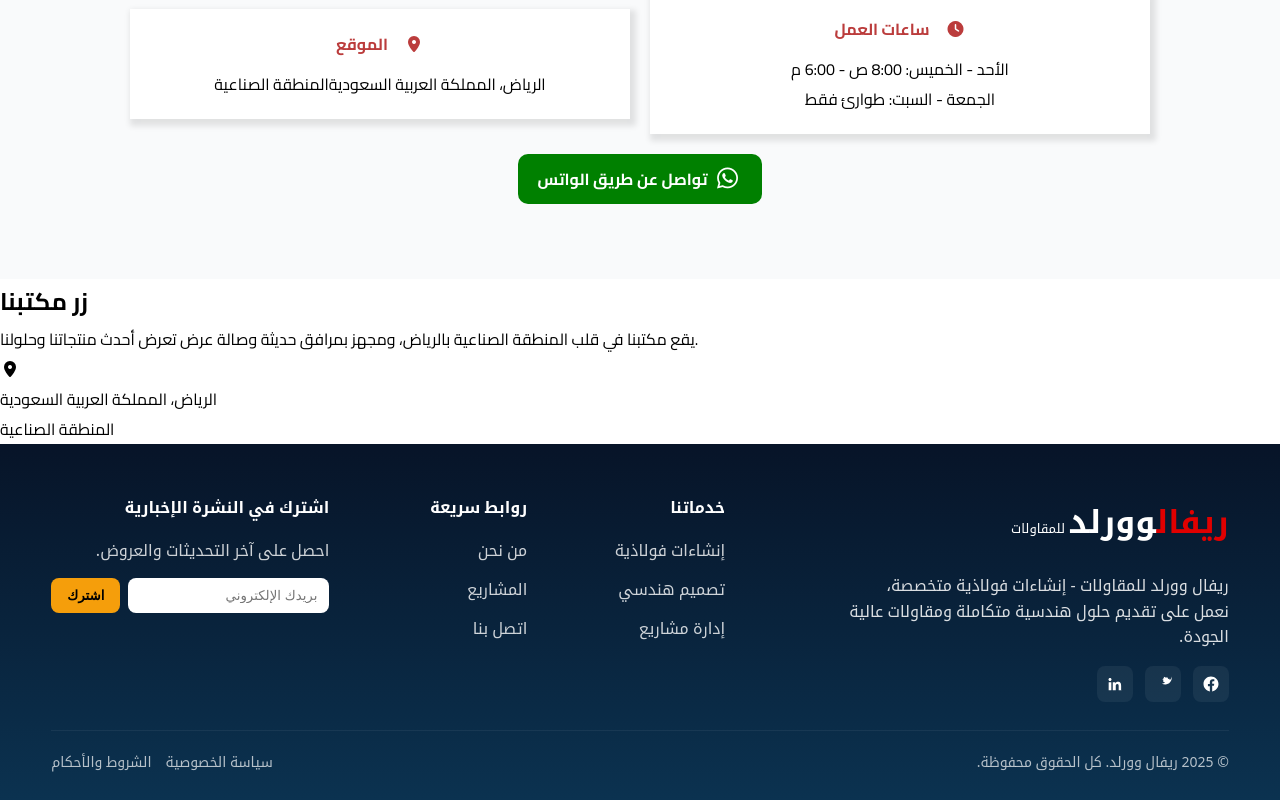
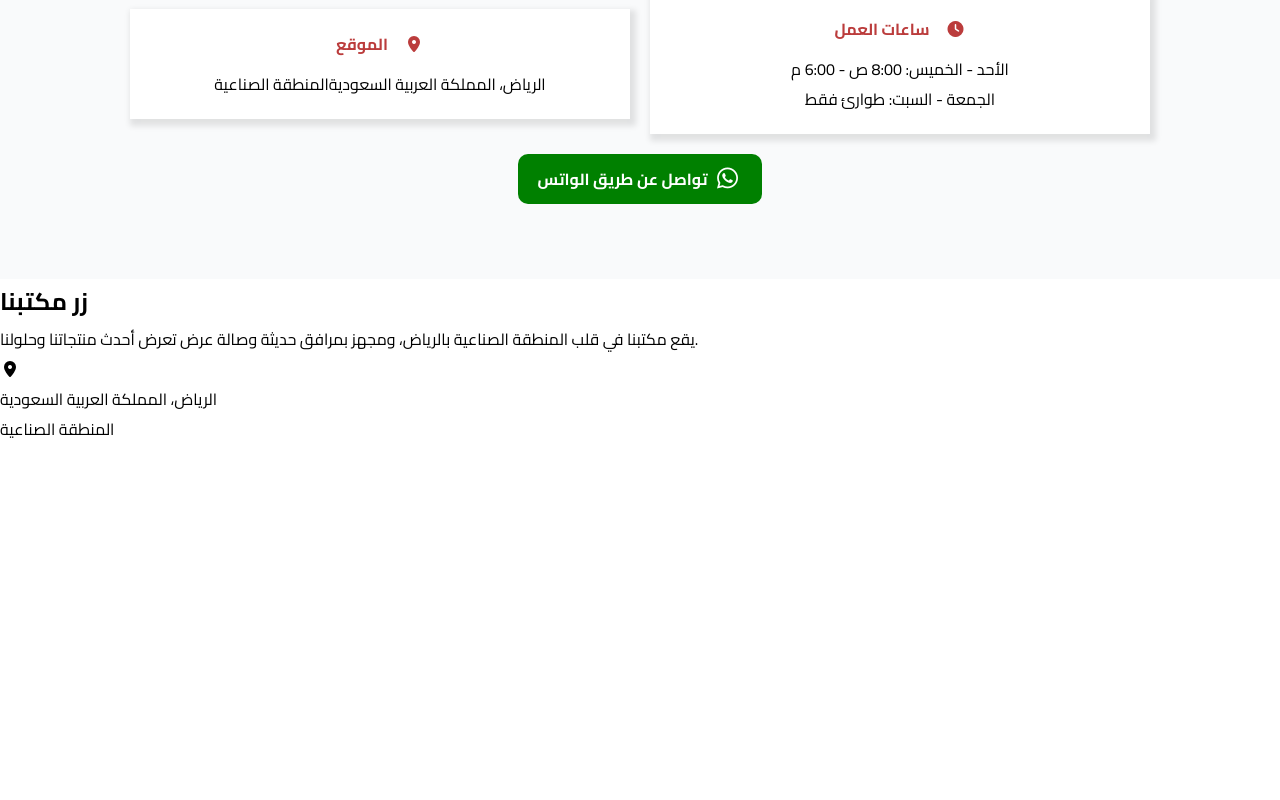
Before and after one commit to SHLcomp/reval-world, a React (Vite) app: page / in a window 1280 px wide. Shown: the part 5983-6783 px from the top of the page. After the commit the page ends 6427 px from the top, so only its background shows below. Built offline with nearby package versions, Linux system fonts and the light colour scheme.

Commit message:
removed footer again to test again !

```diff
--- a/src/pages/Home.jsx
+++ b/src/pages/Home.jsx
@@ -8,7 +8,7 @@
 import Stats from '../components/stats/Stats';
 import ContactForm from '../components/contactForm/ContactForm';
 import ContactInfo from '../components/contactInfo/ContactInfo';
-import Footer from '../components/footer/Footer';
+// import Footer from '../components/footer/Footer';
 import Location from '../components/location/Location';
 
 export const Home = () => {
@@ -24,7 +24,6 @@
         <ContactForm />
         <ContactInfo />
         <Location />
-        <Footer />
     </div>
   )
 }
```
